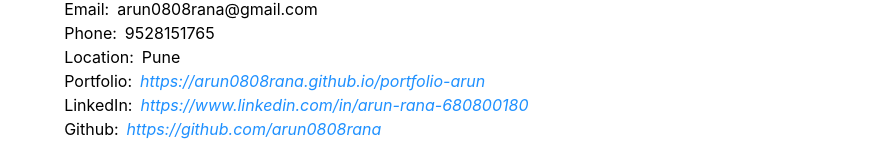
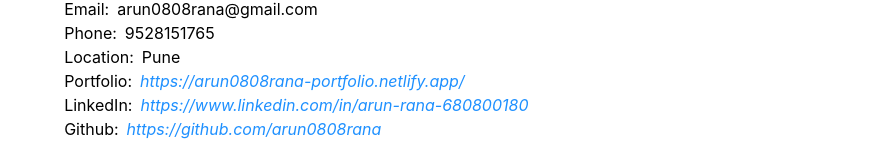
Before and after one commit to arun0808rana/resume_maker, a React (Vite) app: page / in a window 1280 px wide. Shown: the part 204-365 px from the top of the page, without its empty margins (211-1082 px from the left). Built offline with nearby package versions, Linux system fonts and the light colour scheme.

Commit message:
fix: added portfolio link

```diff
--- a/src/Data.ts
+++ b/src/Data.ts
@@ -7,7 +7,7 @@ const data = {
     { title: "Location", value: "Pune", type: "text" },
     {
       title: "Portfolio",
-      value: "https://arun0808rana.github.io/portfolio-arun",
+      value: "https://arun0808rana-portfolio.netlify.app/",
       type: "link",
     },
     {
```
